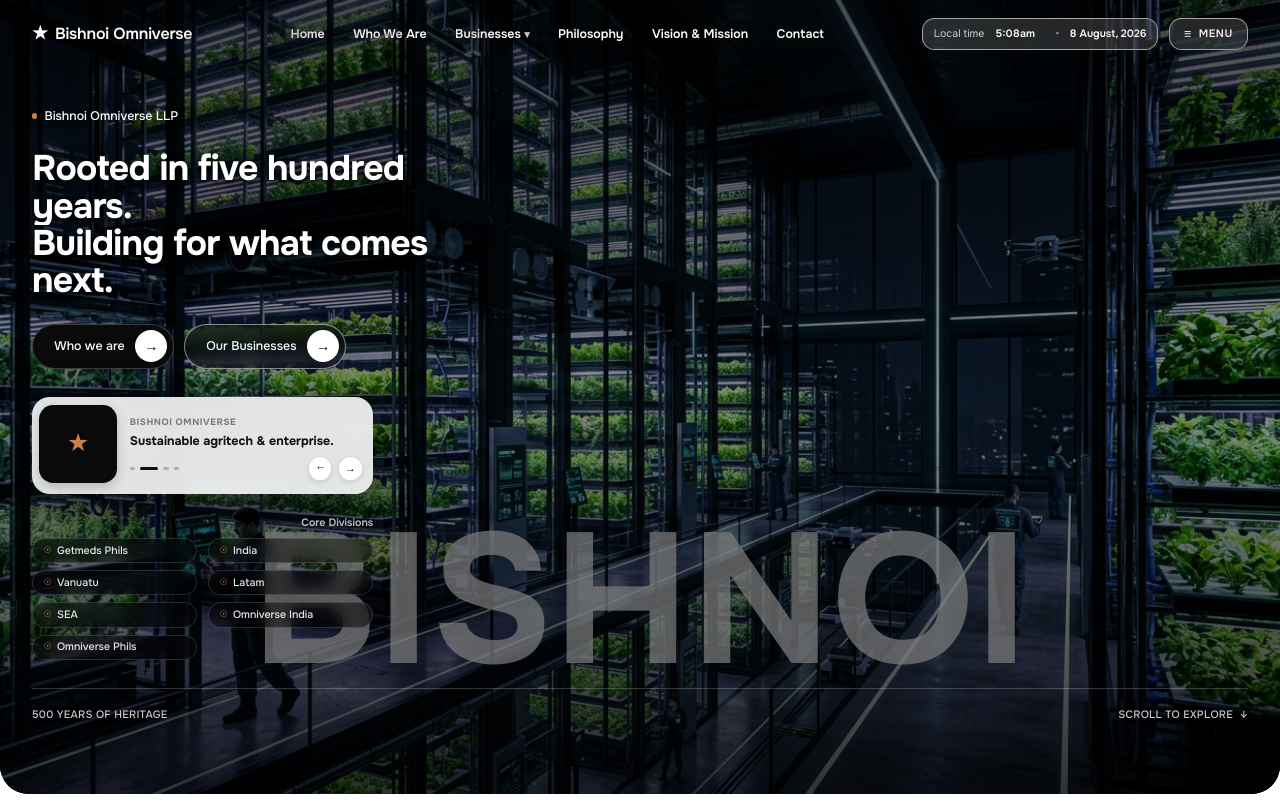
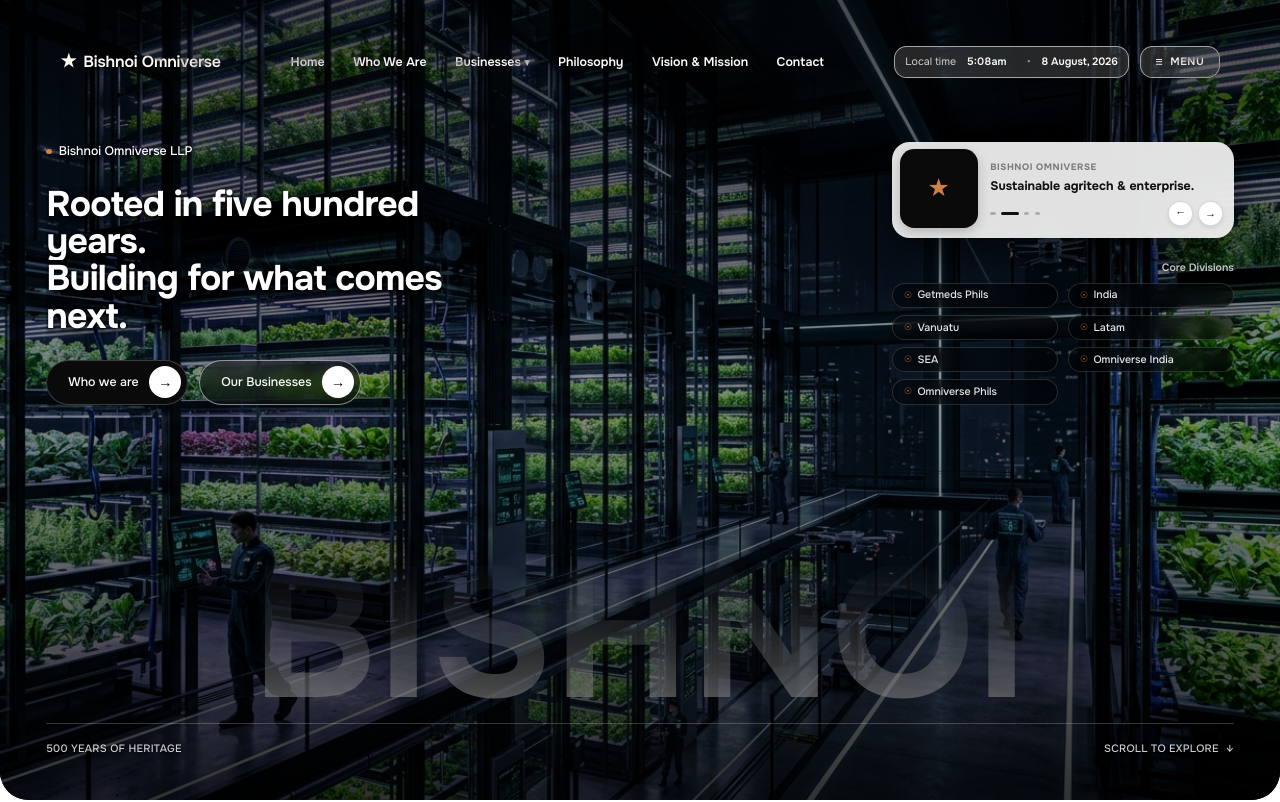
Before and after one commit to backenddepartment/bishnoi, a Next.js app: page / in a window 1280 px wide. Shown: the top 802 px of the page. Built offline with nearby package versions, Linux system fonts and the light colour scheme.

Commit message:
feat: enhance layout and styling for Header, Hero, Footer, and Portfolio components

```diff
--- a/src/app/globals.css
+++ b/src/app/globals.css
@@ -113,9 +113,18 @@
   padding-inline: 1.25rem;
 }
 
+.shell-full {
+  width: 100%;
+  max-width: 100%;
+  padding-inline: 1.25rem;
+}
+
 @media (min-width: 640px) {
   .shell {
     padding-inline: 2rem;
+  }
+  .shell-full {
+    padding-inline: 3.25rem;
   }
 }
 
--- a/src/components/Footer.tsx
+++ b/src/components/Footer.tsx
@@ -145,7 +145,27 @@
         </div>
       </div>
 
-      <div style={{ position: "absolute", insetInline: 0, bottom: "-1.5rem", zIndex: 0, textAlign: "center", pointerEvents: "none", userSelect: "none", fontWeight: 700, lineHeight: 1, fontSize: "var(--text-watermark)", color: "#ffffff", mixBlendMode: "difference", opacity: 0.1 }}>
+      <div
+        style={{
+          position: "absolute",
+          insetInline: 0,
+          bottom: "-1.5rem",
+          zIndex: 0,
+          textAlign: "center",
+          pointerEvents: "none",
+          userSelect: "none",
+          fontWeight: 700,
+          lineHeight: 1,
+          fontSize: "var(--text-watermark)",
+          background: "linear-gradient(to top, rgba(255,255,255,0.7) 0%, rgba(255,255,255,0.05) 100%)",
+          WebkitBackgroundClip: "text",
+          WebkitTextFillColor: "transparent",
+          WebkitMaskImage: "linear-gradient(to top, rgba(0,0,0,1) 0%, rgba(0,0,0,0.15) 100%)",
+          maskImage: "linear-gradient(to top, rgba(0,0,0,1) 0%, rgba(0,0,0,0.15) 100%)",
+          mixBlendMode: "difference",
+          opacity: 0.15,
+        }}
+      >
         BISHNOI
       </div>
     </footer>
--- a/src/components/Header.tsx
+++ b/src/components/Header.tsx
@@ -49,7 +49,7 @@
         alignItems: "center",
         justifyContent: "space-between",
         gap: "1.5rem",
-        padding: "1.25rem",
+        padding: "3.25rem",
         opacity: introReady ? 1 : 0,
         transform: introReady ? "translateY(0)" : "translateY(-14px)",
         transition: "opacity 0.7s cubic-bezier(.22,1,.36,1), transform 0.7s cubic-bezier(.22,1,.36,1)",
--- a/src/components/Hero.tsx
+++ b/src/components/Hero.tsx
@@ -248,7 +248,20 @@
   }, [imageIdx, heroImages]);
 
   return (
-    <section id="home" style={{ position: "relative", isolation: "isolate", overflow: "hidden", borderRadius: "0 0 2rem 2rem", background: "#050505" }}>
+    <section
+      id="home"
+      style={{
+        position: "relative",
+        isolation: "isolate",
+        overflow: "hidden",
+        minHeight: "100vh",
+        display: "flex",
+        flexDirection: "column",
+        justifyContent: "space-between",
+        borderRadius: "0 0 2rem 2rem",
+        background: "#050505",
+      }}
+    >
       <div id="liquid-container" ref={containerRef} style={{ position: "absolute", inset: 0, zIndex: 0 }}>
         {/* Base Image underneath canvas */}
         {/* eslint-disable-next-line @next/next/no-img-element */}
@@ -284,16 +297,20 @@
           pointerEvents: "none",
           position: "absolute",
           insetInline: 0,
-          bottom: "7rem",
+          bottom: "5rem",
           zIndex: 1,
           textAlign: "center",
           userSelect: "none",
           fontWeight: 700,
           lineHeight: 1,
           fontSize: "var(--text-watermark)",
-          color: "#ffffff",
+          background: "linear-gradient(to top, rgba(255,255,255,0.7) 0%, rgba(255,255,255,0.05) 100%)",
+          WebkitBackgroundClip: "text",
+          WebkitTextFillColor: "transparent",
+          WebkitMaskImage: "linear-gradient(to top, rgba(0,0,0,1) 0%, rgba(0,0,0,0.15) 100%)",
+          maskImage: "linear-gradient(to top, rgba(0,0,0,1) 0%, rgba(0,0,0,0.15) 100%)",
           mixBlendMode: "difference",
-          opacity: introReady ? 0.35 : 0,
+          opacity: introReady ? 0.6 : 0,
           transform: introReady ? "translateY(0)" : "translateY(20px)",
           transition: "opacity 0.7s cubic-bezier(.22,1,.36,1), transform 0.7s cubic-bezier(.22,1,.36,1)",
         }}
@@ -301,7 +318,21 @@
         BISHNOI
       </div>
 
-      <div className="shell" style={{ position: "relative", zIndex: 20, display: "flex", flexDirection: "column", gap: "2rem", padding: "7.5rem 1.25rem 5rem", color: "#ffffff" }}>
+      <div
+        className="shell-full grid grid-cols-1 lg:grid-cols-12"
+        style={{
+          position: "relative",
+          zIndex: 20,
+          flex: 1,
+          width: "100%",
+          maxWidth: "100%",
+          gap: "2.5rem",
+          padding: "10rem 3.25rem 3rem",
+          color: "#ffffff",
+          alignItems: "center",
+          alignContent: "space-between",
+        }}
+      >
         <div style={{ display: "flex", flexDirection: "column", gap: "1.75rem" }} className="lg:col-span-7">
           <div
             id="hero-eyebrow"
@@ -361,7 +392,7 @@
           </div>
         </div>
 
-        <div style={{ display: "flex", flexDirection: "column", alignItems: "flex-start", gap: "1.5rem" }} className="lg:items-end lg:col-span-5">
+        <div style={{ display: "flex", flexDirection: "column", alignItems: "flex-end", gap: "1.5rem" }} className="lg:col-span-5">
           {/* Reference Card Layout matching Screenshot 1 */}
           <div
             id="hero-card"
@@ -485,10 +516,12 @@
 
         <div
           id="hero-status"
+          className="col-span-full w-full"
           style={{
             display: "flex",
             alignItems: "center",
             justifyContent: "space-between",
+            width: "100%",
             gap: ".75rem",
             borderTop: "1px solid rgba(255,255,255,.2)",
             padding: "1.25rem 0 0",
--- a/src/components/Portfolio.tsx
+++ b/src/components/Portfolio.tsx
@@ -69,7 +69,7 @@
           </h2>
         </div>
 
-        <ul style={{ display: "grid", gridTemplateColumns: "1fr", gap: "1.5rem" }}>
+        <ul className="grid grid-cols-1 md:grid-cols-2" style={{ gap: "1.5rem" }}>
           {businesses.map((biz, i) => (
             <li
               key={biz.title}
```
